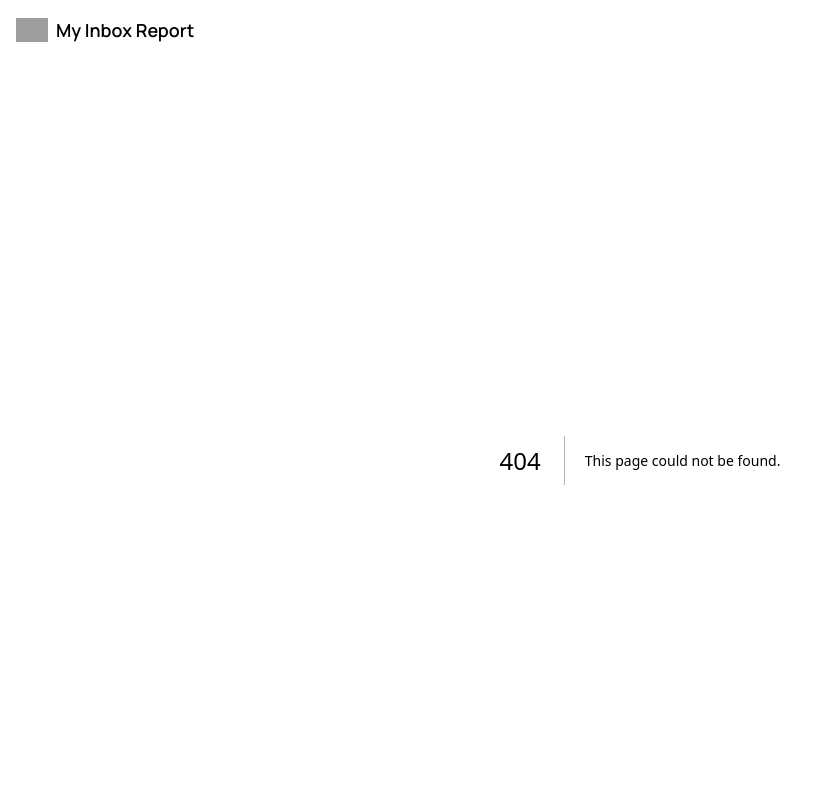
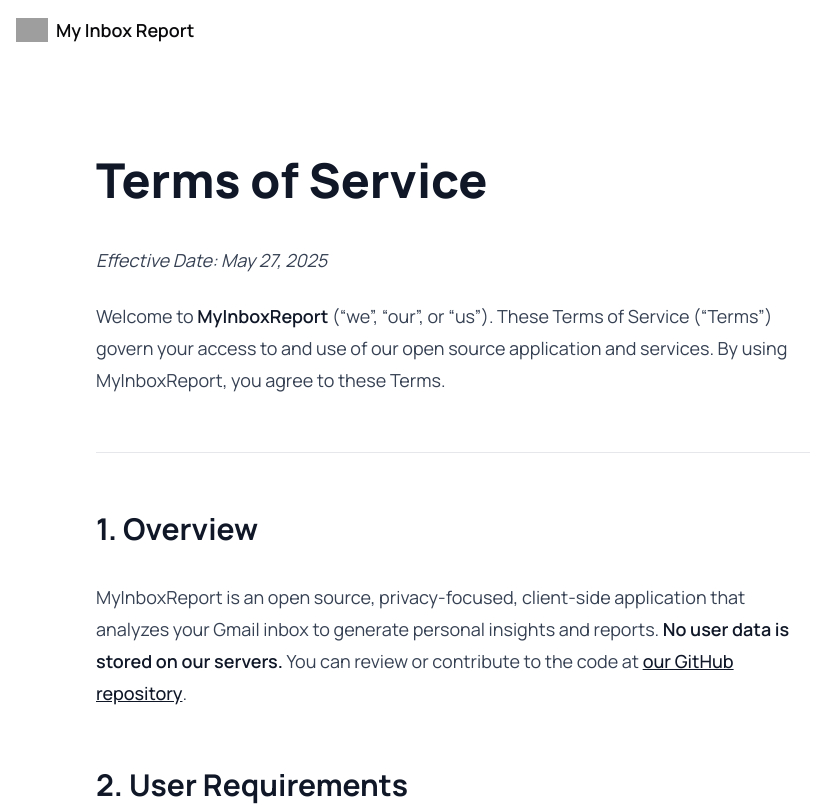
Before and after one commit to Ashish-Sontakke/myinboxreport, a Next.js app: page /terms in a window 1280 px wide. Before the commit this address had no page. Shown: the top 806 px of the page, without its empty margins (0-836 px from the left). Built offline with nearby package versions, Linux system fonts and the light colour scheme; grey boxes are pictures that could not be loaded.

Commit message:
feat: add privacy policy and terms of service pages with markdown rendering

```diff
--- /dev/null
+++ b/app/privacy/page.tsx
@@ -0,0 +1,18 @@
+import fs from "fs";
+import path from "path";
+import Markdown from "react-markdown";
+
+export default function Privacy() {
+  const privacy = fs.readFileSync(
+    path.join(process.cwd(), "content", "legal", "privacy.md"),
+    "utf8"
+  );
+
+  return (
+    <main className="container mx-auto p-4 md:p-12 xl:p-24">
+      <article className="prose prose-lg dark:prose-invert">
+        <Markdown>{privacy}</Markdown>
+      </article>
+    </main>
+  );
+}
--- /dev/null
+++ b/app/terms/page.tsx
@@ -0,0 +1,18 @@
+import fs from "fs";
+import path from "path";
+import Markdown from "react-markdown";
+
+export default function Terms() {
+  const terms = fs.readFileSync(
+    path.join(process.cwd(), "content", "legal", "terms.md"),
+    "utf8"
+  );
+
+  return (
+    <main className="container mx-auto p-4 md:p-12 xl:p-24">
+      <article className="prose prose-lg dark:prose-invert">
+        <Markdown>{terms}</Markdown>
+      </article>
+    </main>
+  );
+}
```
